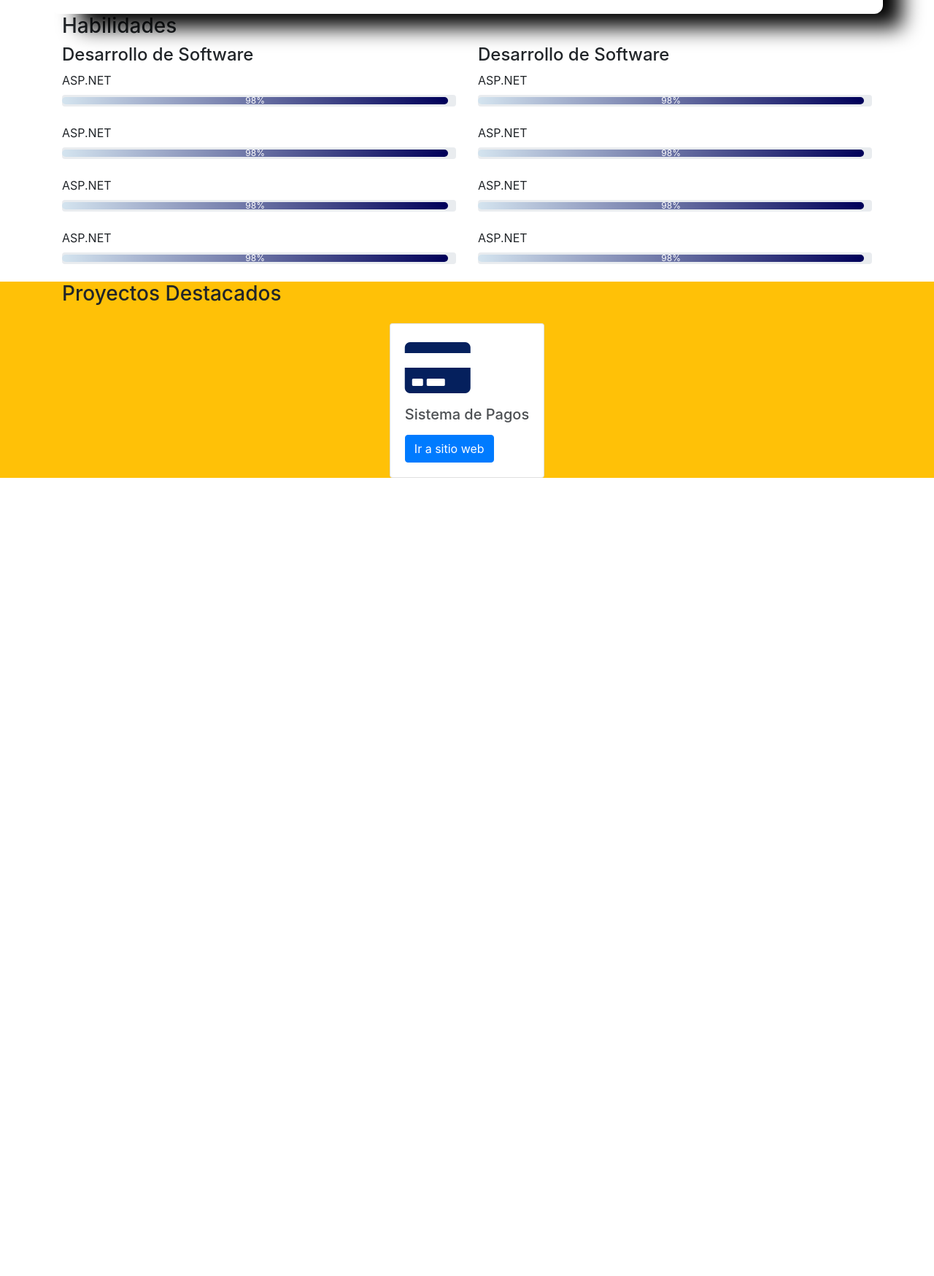
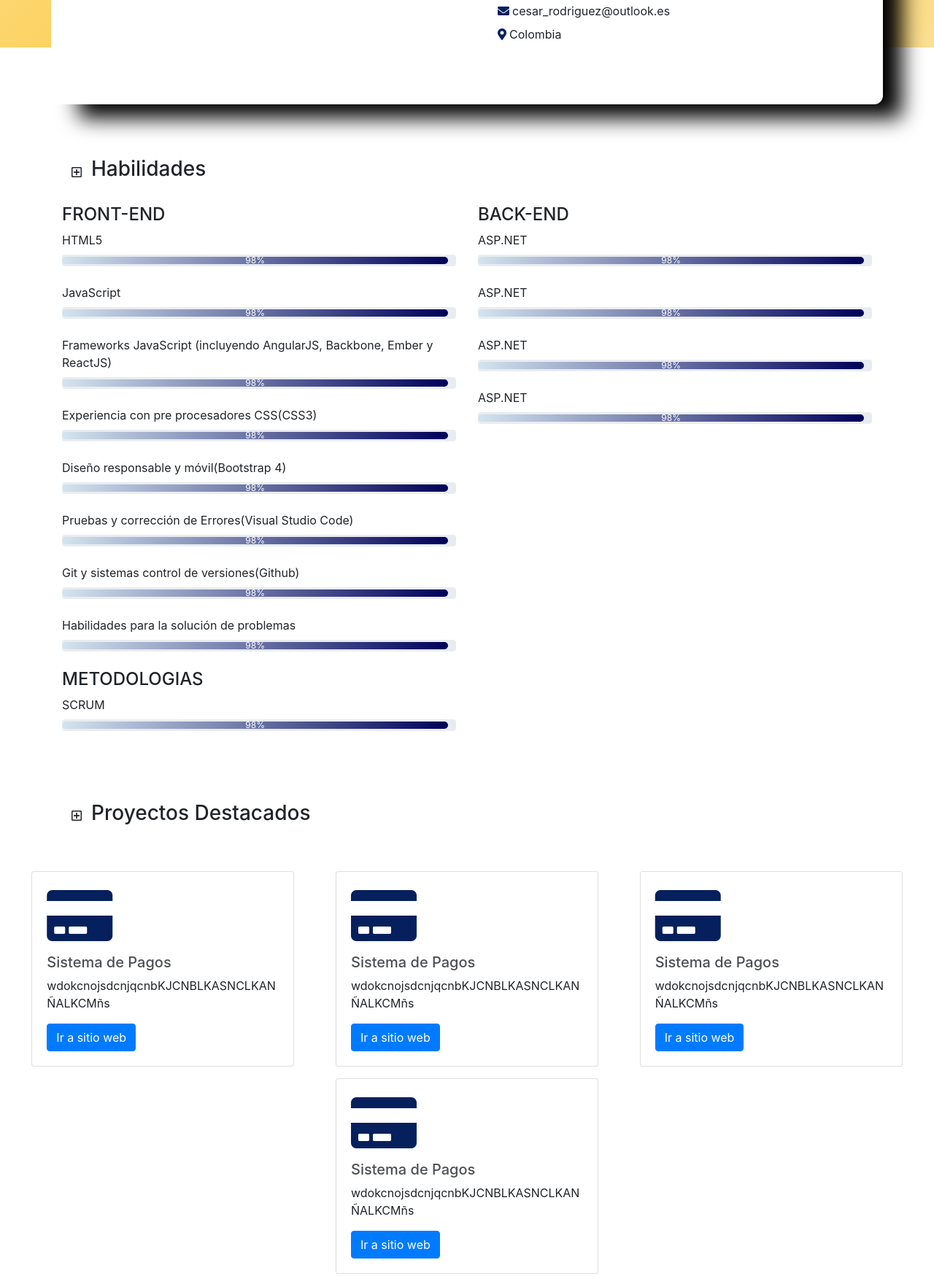
Before and after one commit to guinokali/Portafolio_HV, a plain HTML site: page index.html in a window 1280 px wide. Shown: the part 694-2443 px from the top of the page at 73% size. Before the commit the page ends 1349 px from the top, so only its background shows below. Drawn offline with nearby package versions, Linux system fonts and the light colour scheme.

Commit message:
Se realizan cambios de informacion en el area de perfil habilidades

```diff
--- a/index.html
+++ b/index.html
@@ -9,6 +9,7 @@
         <link rel="stylesheet" href="https://use.fontawesome.com/releases/v5.7.2/css/all.css" integrity="sha384-fnmOCqbTlWIlj8LyTjo7mOUStjsKC4pOpQbqyi7RrhN7udi9RwhKkMHpvLbHG9Sr" crossorigin="anonymous">
         <link rel="stylesheet" href="css/custom.css">
         <link rel="stylesheet" href="css/responsive.css">
+        <title>CURRICULUM</title>
     </head>
     <body >
       <!-- HEADER-->
@@ -57,11 +58,11 @@
                 <div class="text-container">
                   <h3 class="select-title text-uppercase">Cesar Rodriguez</h3>
                   <h4 class="text-uppercase">Desarrollador de software</h4>
-                  <p>Desarrollador de aplicaciones escritorio, web y extenciones de navegador, Tecnologias Microsoft, Javascript, PHP , Bootstrap 4, Python , C++, UML, y hasta el putas cabrones</p>
+                  <p>Habilidades Blandas: Soy una persona que quiere salir adelante por sus propias virtudes, quiero ganarme todo apulso poniendo a prueba mis capacidades, me considero muy responsable, jamás dejo para mañana lo que podría realizar hoy, me gusta trabajar en equipo ,dinámico, modesto, facilidad y disponibilidad para aprender. Habilidades Duras: Actualmente me encuentro estudiando 9 semestre de ingeniería de sistemas en la Corporación Unificada Nacional CUN , soy técnico de programación de software en el SENA. Mis mayores fortalezas están en el área de desarrollo de software, me desempeño con programación web con HTML5, PHP, Javascript, Css3 con Bootstrap 4, adicionalmente manejo lenguajes de programación como Java ,c# con framework ASP.NET MVC , VB.NET, programación en Android con Kotlin y Flutter, manejo de sistemas operativos Linux como Centos para la creación y administración de servidores, Kali para el enfoque de seguridad informática y Ubuntu para ambientes de desarrollo.</p>
                   <ul class="list-unstyled basic-info">
-                    <li><i class="fas fa-calendar-alt"></i>31 Octubre, 1990</li>
-                    <li><i class="fas fa-phone"></i>(57) 3123306135</li>
-                    <li><i class="fas fa-alt"></i>cesar_rodriguez@outlook.es</li>
+                    <!--<li><i class="fas fa-calendar-alt"></i>31 Octubre, 1990</li>-->
+                    <li><i class="fas fa-phone"></i>(+57) 3123306135</li>
+                    <li><i class="fas fa-envelope"></i>cesar_rodriguez@outlook.es</li>
                     <li><i class="fas fa-map-marker-alt"></i>Colombia</li>
                   </ul>
                   <ul class="list-inline social-mw">
@@ -72,19 +73,79 @@
               </div>
             </div>
           </div>
+
         </section>
 
       <!-- ./MAIN INFO -->
 
       <!--SKILLS-->
         <section class="sect skills" id="skills">
+            <br>
+            <br>
+            <br>
           <div class="container">
+
             <div class="head-content d-flex aling-items-baseline">
+                <button class="btn" type="button" data-toggle="collapse" data-target="#skills-content" aria-expanded="true" aria-controls="skills-content">
+                    <i class="far fa-plus-square"></i>
+                  </button>
               <h3 class="sect-title">Habilidades</h3>
-            </div>
-            <div class="row" id="skills-content">
+            </div>  <br/>
+            <div class="row collapse show" id="skills-content">
+
               <div class="skills-col col-12 col-md-6">
-                <h4 class="sect-subtitle"> Desarrollo de Software</h4>
+                <h4 class="sect-subtitle">FRONT-END</h4>
+                <div class="skill-item">
+                  <p class="text">HTML5</p>
+                  <div class="progress">
+                    <div class="progress-bar" role="progressbar" style="width: 98%" aria-valuenow="98" aria-valuemin="0" aria-valuemax="100">98%</div>
+                  </div>
+                </div>
+                <div class="skill-item">
+                    <p class="text">JavaScript</p>
+                    <div class="progress">
+                      <div class="progress-bar" role="progressbar" style="width: 98%" aria-valuenow="98" aria-valuemin="0" aria-valuemax="100">98%</div>
+                    </div>
+                  </div>
+                <div class="skill-item">
+                  <p class="text">Frameworks JavaScript (incluyendo AngularJS, Backbone, Ember y ReactJS)</p>
+                  <div class="progress">
+                    <div class="progress-bar" role="progressbar" style="width: 98%" aria-valuenow="98" aria-valuemin="0" aria-valuemax="100">98%</div>
+                  </div>
+                </div>
+                <div class="skill-item">
+                  <p class="text">Experiencia con pre procesadores CSS(CSS3)</p>
+                  <div class="progress">
+                    <div class="progress-bar" role="progressbar" style="width: 98%" aria-valuenow="98" aria-valuemin="0" aria-valuemax="100">98%</div>
+                  </div>
+                </div>
+                <div class="skill-item">
+                    <p class="text">Diseño responsable y móvil(Bootstrap 4)</p>
+                    <div class="progress">
+                      <div class="progress-bar" role="progressbar" style="width: 98%" aria-valuenow="98" aria-valuemin="0" aria-valuemax="100">98%</div>
+                    </div>
+                  </div>
+                <div class="skill-item">
+                  <p class="text">Pruebas y corrección de Errores(Visual Studio Code)</p>
+                  <div class="progress">
+                    <div class="progress-bar" role="progressbar" style="width: 98%" aria-valuenow="98" aria-valuemin="0" aria-valuemax="100">98%</div>
+                  </div>
+                </div>
+                <div class="skill-item">
+                    <p class="text">Git y sistemas control de versiones(Github)</p>
+                    <div class="progress">
+                      <div class="progress-bar" role="progressbar" style="width: 98%" aria-valuenow="98" aria-valuemin="0" aria-valuemax="100">98%</div>
+                    </div>
+                </div>
+                <div class="skill-item">
+                    <p class="text">Habilidades para la solución de problemas</p>
+                    <div class="progress">
+                      <div class="progress-bar" role="progressbar" style="width: 98%" aria-valuenow="98" aria-valuemin="0" aria-valuemax="100">98%</div>
+                    </div>
+                </div>
+              </div>
+              <div class="skills-col col-12 col-md-6">
+                <h4 class="sect-subtitle"> BACK-END</h4>
                 <div class="skill-item">
                   <p class="text">ASP.NET</p>
                   <div class="progress">
@@ -111,43 +172,35 @@
                 </div>
               </div>
               <div class="skills-col col-12 col-md-6">
-                <h4 class="sect-subtitle"> Desarrollo de Software</h4>
-                <div class="skill-item">
-                  <p class="text">ASP.NET</p>
-                  <div class="progress">
-                    <div class="progress-bar" role="progressbar" style="width: 98%" aria-valuenow="98" aria-valuemin="0" aria-valuemax="100">98%</div>
-                  </div>
-                </div>
-                <div class="skill-item">
-                  <p class="text">ASP.NET</p>
-                  <div class="progress">
-                    <div class="progress-bar" role="progressbar" style="width: 98%" aria-valuenow="98" aria-valuemin="0" aria-valuemax="100">98%</div>
-                  </div>
-                </div>
-                <div class="skill-item">
-                  <p class="text">ASP.NET</p>
-                  <div class="progress">
-                    <div class="progress-bar" role="progressbar" style="width: 98%" aria-valuenow="98" aria-valuemin="0" aria-valuemax="100">98%</div>
-                  </div>
-                </div>
-                <div class="skill-item">
-                  <p class="text">ASP.NET</p>
-                  <div class="progress">
-                    <div class="progress-bar" role="progressbar" style="width: 98%" aria-valuenow="98" aria-valuemin="0" aria-valuemax="100">98%</div>
-                  </div>
-                </div>
+                  <h4 class="sect-subtitle"> METODOLOGIAS</h4>
+                  <div class="skill-item">
+                    <p class="text">SCRUM</p>
+                    <div class="progress">
+                      <div class="progress-bar" role="progressbar" style="width: 98%" aria-valuenow="98" aria-valuemin="0" aria-valuemax="100">98%</div>
+                    </div>
               </div>
+
             </div>
           </div>
+
         </section>
 
       <!-- ./SKILLS -->
 
       <!-- PORTAFOLIO -->
-        <section class="sect portfolio bg-warning" id="portfolio">
+        <section class="sect portfolio bg-" id="portfolio">
+            <br>
+            <br>
+            <br>
           <div class="container">
             <div class="head-content d-flex align-items-baseline">
+              <button class="btn" type="button" data-toggle="collapse" data-target="#portfolio-content" aria-expanded="true" aria-controls="portfolio-content">
+                <i class="far fa-plus-square"></i>
+              </button>
               <h3 class="sect-title">Proyectos Destacados</h3>
+              <br>
+              <br>
+              <br>
             </div>
           </div>
           <div class="container-fluid" id="portfolio-content">
@@ -156,17 +209,50 @@
                 <div class="card-body">
                   <i class="fas fa-credit-card"></i>
                   <h5 class="card-title">Sistema de Pagos</h5>
-                  <p class="card-text" wdokcnojsdcnjqcnbKJCNBLKASNCLKANÑALKCMñs >
+                  <p class="card-text">wdokcnojsdcnjqcnbKJCNBLKASNCLKANÑALKCMñs
+                  </p>
+                  <a href="#" class="btn btn-primary">Ir a sitio web</a>
+                </div>
+              </div>
+              <div class="card">
+                <div class="card-body">
+                  <i class="fas fa-credit-card"></i>
+                  <h5 class="card-title">Sistema de Pagos</h5>
+                  <p class="card-text">wdokcnojsdcnjqcnbKJCNBLKASNCLKANÑALKCMñs
+                  </p>
+                  <a href="#" class="btn btn-primary">Ir a sitio web</a>
+                </div>
+              </div>
+              <div class="card">
+                <div class="card-body">
+                  <i class="fas fa-credit-card"></i>
+                  <h5 class="card-title">Sistema de Pagos</h5>
+                  <p class="card-text">wdokcnojsdcnjqcnbKJCNBLKASNCLKANÑALKCMñs
+                  </p>
+                  <a href="#" class="btn btn-primary">Ir a sitio web</a>
+                </div>
+              </div>
+              <div class="card">
+                <div class="card-body">
+                  <i class="fas fa-credit-card"></i>
+                  <h5 class="card-title">Sistema de Pagos</h5>
+                  <p class="card-text">wdokcnojsdcnjqcnbKJCNBLKASNCLKANÑALKCMñs
                   </p>
                   <a href="#" class="btn btn-primary">Ir a sitio web</a>
                 </div>
               </div>
             </div>
+            <br>
+            <br>
+            <br>
+
+
           </div>
 
         </section>
 
       <!-- ./PORTAFOLIO -->
+
       <!--JAVASCRIPT-->
         <script src="https://code.jquery.com/jquery-3.3.1.slim.min.js" integrity="sha384-q8i/X+965DzO0rT7abK41JStQIAqVgRVzpbzo5smXKp4YfRvH+8abtTE1Pi6jizo" crossorigin="anonymous"></script>
         <script src="https://cdnjs.cloudflare.com/ajax/libs/popper.js/1.14.7/umd/popper.min.js" integrity="sha384-UO2eT0CpHqdSJQ6hJty5KVphtPhzWj9WO1clHTMGa3JDZwrnQq4sF86dIHNDz0W1" crossorigin="anonymous"></script>
```
Also changed, not shown: 1 other file.
